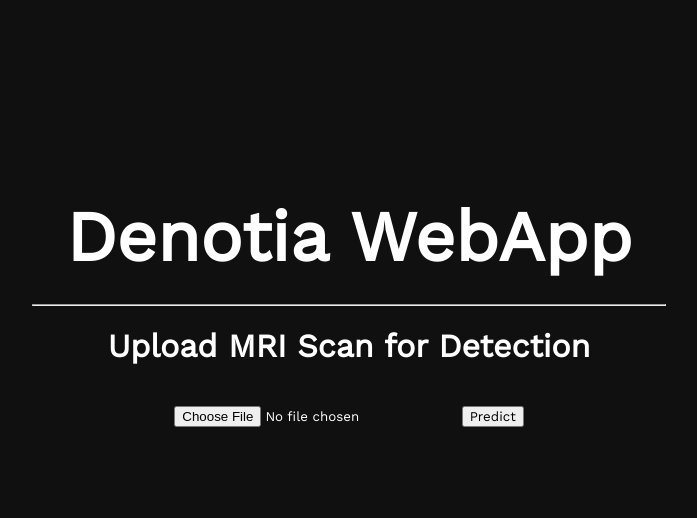
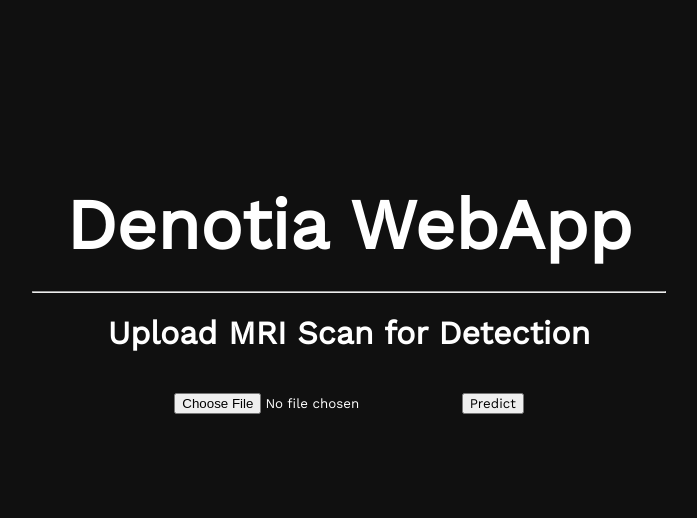
Before and after one commit to namanmodani/denotia, a Flask app: page / in a window 1280 px wide. Shown: the part 55-573 px from the top of the page, without its empty margins (291-988 px from the left). Run offline with Flask 2, Linux system fonts and the light colour scheme.

Commit message:
Update index.html

```diff
--- a/templates/index.html
+++ b/templates/index.html
@@ -16,7 +16,7 @@ body,h1 {
 
 body, html {height: 100%; background-color: #101010; overflow-y: hidden;}
 
-p {font-family: "Work Sans"; padding-top: 10%; font-size: 70px; margin-bottom: 2%;}
+p {font-family: "Work Sans"; padding-top: 9%; font-size: 70px; margin-bottom: 2%;}
 
 input {
     size: 100px;
@@ -69,7 +69,6 @@ a:hover {
     <a href = "{{ url_for ('result') }}"><input type = button value = Predict></a>
 </form>
 <br>
-
 <h3 class = 'footer'> Powered by Pytorch, Flask, and Bootstrap </h3>
 
 </body>
```
